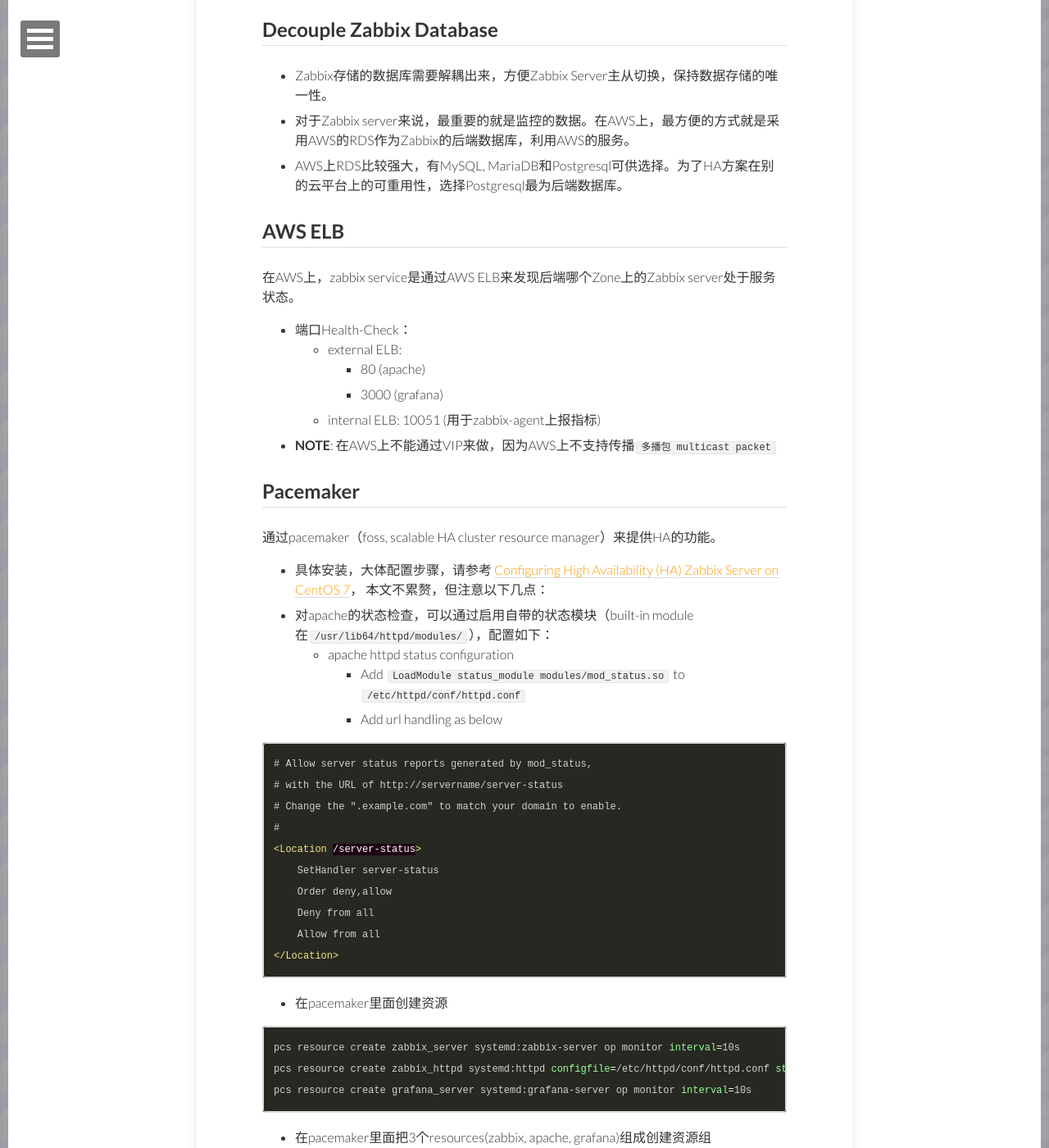
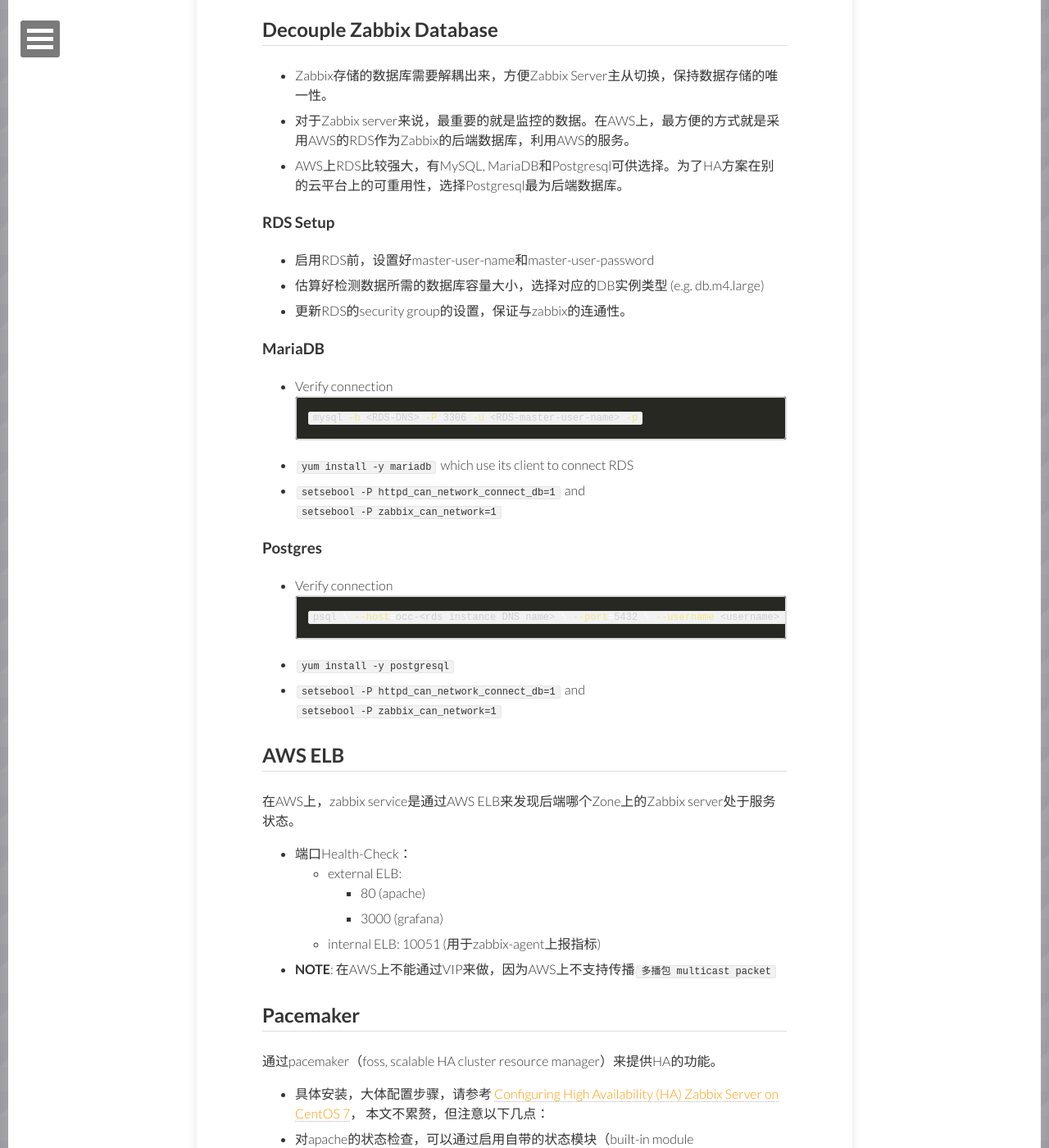
Before and after one commit to KasperDeng/kasperdeng.github.io, a Jekyll site: the page built from _posts/2017-03-16-zabbix-ha-on-aws.md, in a window 1280 px wide and 1400 px high, scrolled down 619 px. Shown: the whole window at 82% size. Built offline with Jekyll 4.4.1, drawn with Linux system fonts in a browser that asks for light colours; nearby versions of some CDN libraries; comment, search, counter and statistics services are not loaded; some of the changed text lies outside the part shown.

Commit message:
add more details on RDS setup for zabbix HA

````diff
--- a/_posts/2017-03-16-zabbix-ha-on-aws.md
+++ b/_posts/2017-03-16-zabbix-ha-on-aws.md
@@ -15,9 +15,34 @@
 
 # HA Implementation #
 ## Decouple Zabbix Database ##
-  - Zabbix存储的数据库需要解耦出来，方便Zabbix Server主从切换，保持数据存储的唯一性。
-  - 对于Zabbix server来说，最重要的就是监控的数据。在AWS上，最方便的方式就是采用AWS的RDS作为Zabbix的后端数据库，利用AWS的服务。
-  - AWS上RDS比较强大，有MySQL, MariaDB和Postgresql可供选择。为了HA方案在别的云平台上的可重用性，选择Postgresql最为后端数据库。
+* Zabbix存储的数据库需要解耦出来，方便Zabbix Server主从切换，保持数据存储的唯一性。
+* 对于Zabbix server来说，最重要的就是监控的数据。在AWS上，最方便的方式就是采用AWS的RDS作为Zabbix的后端数据库，利用AWS的服务。
+* AWS上RDS比较强大，有MySQL, MariaDB和Postgresql可供选择。为了HA方案在别的云平台上的可重用性，选择Postgresql最为后端数据库。
+
+### RDS Setup ###
+* 启用RDS前，设置好master-user-name和master-user-password
+* 估算好检测数据所需的数据库容量大小，选择对应的DB实例类型 (e.g. db.m4.large)
+* 更新RDS的security group的设置，保证与zabbix的连通性。
+
+### MariaDB ###
+- Verify connection
+```shell
+mysql -h <RDS-DNS> -P 3306 -u <RDS-master-user-name> -p
+```
+- `yum install -y mariadb` which use its client to connect RDS
+- `setsebool -P httpd_can_network_connect_db=1` and `setsebool -P zabbix_can_network=1`
+
+### Postgres ###
+* Verify connection
+```shell
+psql \
+   --host=occ-<rds instance DNS name> \
+   --port=5432 \
+   --username <username> \
+   --password
+```
+* `yum install -y postgresql`
+- `setsebool -P httpd_can_network_connect_db=1` and `setsebool -P zabbix_can_network=1`
 
 ## AWS ELB ##
 在AWS上，zabbix service是通过AWS ELB来发现后端哪个Zone上的Zabbix server处于服务状态。
````
